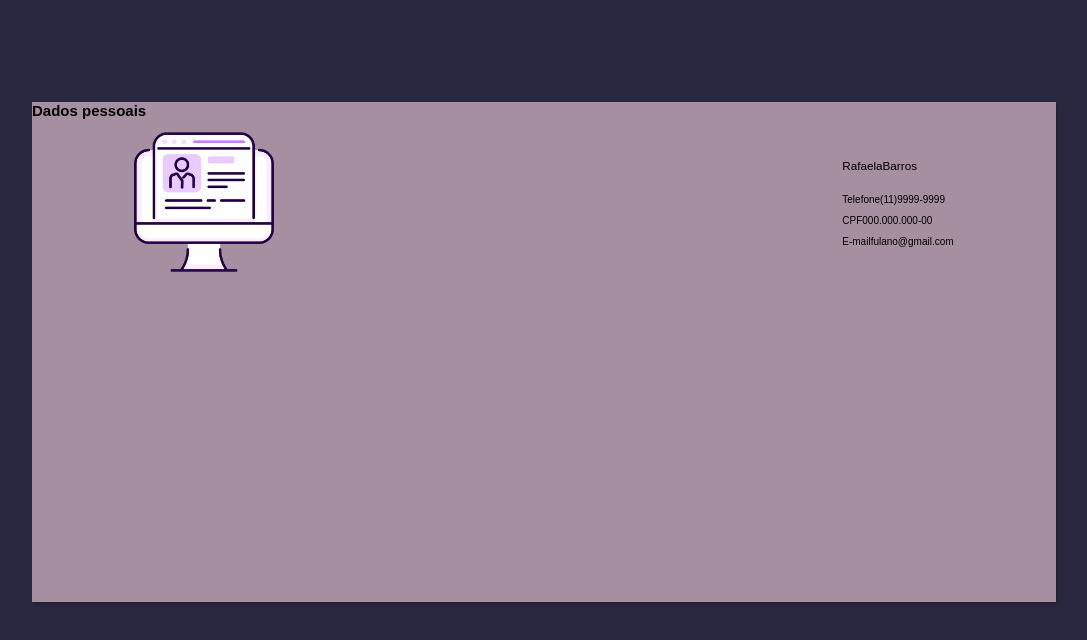
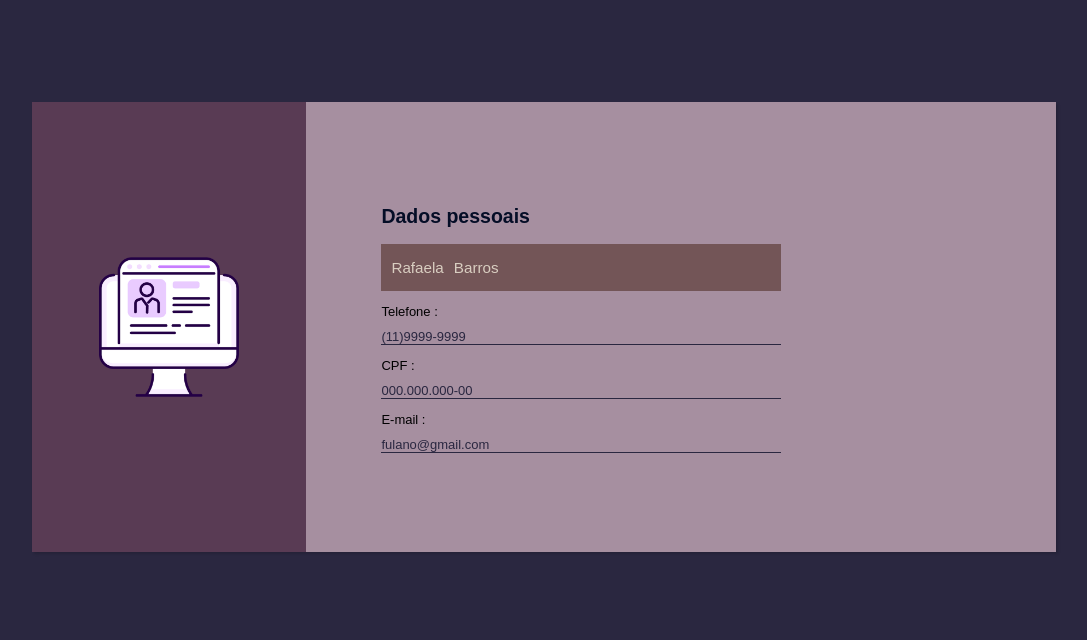
Before and after one commit to barrosraffa/TesteCadastroJavaScript, a plain HTML site: page telaCadastro.html in a window 1280 px wide. Shown: the whole page, without its empty margins (96-1183 px from the left). Drawn offline with Linux system fonts and the light colour scheme.

Commit message:
pagina do cadastrado estilizada

```diff
--- a/style.css
+++ b/style.css
@@ -27,7 +27,7 @@ body {
 }
 
 html {
-    font-size: 10px;
+    font-size: 13px;
 }
 
 a {
@@ -48,8 +48,67 @@ h1 {
     font-weight: 300;
 }
 
+h2 {
+    color: #040D26;
+}
+
 h3 {
-    font-weight: 300;
+    font-weight: 400;
+    padding-right: 10px;
+}
+
+span {
+    /* margin-left: 10px; */
+    border-bottom: 1px solid;
+    margin-top: 10px;
+    display: flex;
+    width: 400px;
+    /* background-color: #735557; */
+    color: #2A2740;
+    cursor: pointer;
+}
+
+img {
+    width: 140px;
+}
+
+input {
+    text-decoration-style: none;
+    background-color: #A68FA0;
+    color: #000;
+    margin-bottom: 0;
+    font-weight: 400;
+    touch-action: manipulation;
+    cursor: auto;
+    border: 1px solid transparent;
+    white-space: nowrap;
+    font-size: 13px;
+    line-height: 1.5384616;
+    margin-top: 12px;
+    border-bottom: 1px solid;
+}
+
+textarea {
+    width: 300px;
+    height: 60px;
+    color: white;
+    text-align: center;
+    padding-top: 45px;
+    border: 1px solid transparent;
+}
+
+button {
+    padding: 10px 5px;
+    margin-top: 10px;
+    border: none;
+    width: 100px;
+    background-color: #735557;
+    color: #D9CEC1 ;
+    cursor: pointer;
+}
+
+button:hover {
+    background-color: #2A2740;
 }
 
 .container {
@@ -113,80 +172,62 @@ h3 {
     align-items: center;
 }
 
-img {
-    width: 140px;
-}
-
-input {
-    text-decoration-style: none;
-    background-color: #A68FA0;
-    color: #000;
-    margin-bottom: 0;
-    font-weight: 400;
-    touch-action: manipulation;
-    cursor: auto;
-    border: 1px solid transparent;
-    white-space: nowrap;
-    font-size: 13px;
-    line-height: 1.5384616;
-    margin-top: 12px;
-    border-bottom: 1px solid;
-}
-
 .nome-cadastro {
     display: flex;
 }
 
-textarea {
-    width: 300px;
-    height: 60px;
-    color: white;
-    text-align: center;
-    padding-top: 45px;
-    border: 1px solid transparent;
-}
-
-button {
-    padding: 10px 5px;
-    margin-top: 10px;
-    border: none;
-    width: 100px;
-    background-color: #735557;
-    color: #D9CEC1 ;
-    cursor: pointer;
-}
-
-button:hover {
-    background-color: #2A2740;
-}
-
-/* m */
 
 .tela-cadastro-pessoal {
     background-color:  #A68FA0;
 }
 
 .div-tela-cadastro-pessoal {
-    height: 500px;
-    /* display: flex; */
+    height: 450px;
+    display: flex;
     justify-content: center;
     margin: 0 auto;
     align-items: center;
     margin-top: 10%;
     box-shadow: rgba(0, 0, 0, 0.15) 1.95px 1.95px 2.6px;
     background-color: #A68FA0;
-
-
 }
 
 .h3-nome {
+    padding-left: 10px;
     display: flex;
+    margin-top: 10px;
+    border: none;
+    width: 400px;
+    background-color: #735557;
+    color: #D9CEC1;
+    cursor: pointer;
 }
 
 .conteudo {
     display: flex;
-    justify-content: space-between;
+    /* justify-content: space-around;
     align-items: center;
-    margin: 0 auto;
+    margin: 0 auto; */
     width: 80%;
 }
+
+.conteudo-pessoal {
+    margin-left: 10%;
+}
+
+.imagem-cadastro {
+    width: 400px;
+    background-image:url(./assets/cadastro-img.png) ;
+}
+
+.left-cadastrados {
+    background-color: #593B54;
+    height: 450px;
+    width: 300px;
+
+    display: flex;
+    justify-content: center;
+    flex-direction: column;
+    margin: 0 auto;
+    align-items: center;
+}
--- a/telaCadastro.html
+++ b/telaCadastro.html
@@ -8,24 +8,27 @@
     <title>Tela do Cadastrado</title>
 </head>
 <body>
-    <section class="fundo-cadastro container">
-        <div class="div-tela-cadastro-pessoal">
-            <h2>Dados pessoais</h2>
-            <div class="conteudo">
+    <section class="fundo-cadastro container ">
+        <div class="div-tela-cadastro-pessoal ">
+            <div class="left-cadastrados">
                 <img class="img-info-pessoal" src="./assets/cadastro.png" alt="">
+            </div>
+        <div class="conteudo">
             <div class="conteudo-pessoal">
+                <h2>Dados pessoais</h2>
                 <div class="h3-nome">
                     <h3>Rafaela</h3>
                     <h3>Barros</h3>
                 </div>
-                <div>
-                    <p>Telefone<span>(11)9999-9999</span></p>
-                    <p>CPF<span>000.000.000-00</span></p>
-                    <p>E-mail<span>fulano@gmail.com</span></p>
+                    <div>
+                        <p>Telefone : <span>(11)9999-9999</span></p>
+                        <p>CPF : <span>000.000.000-00</span></p>
+                        <p>E-mail :  <span>fulano@gmail.com</span></p>
+
+                    </div>
                 </div>
             </div>
         </div>
-    </div>
     </section>
 
 </body>
```
Also changed, not shown: assets/cadastro-img.png (added), 1 other file.
